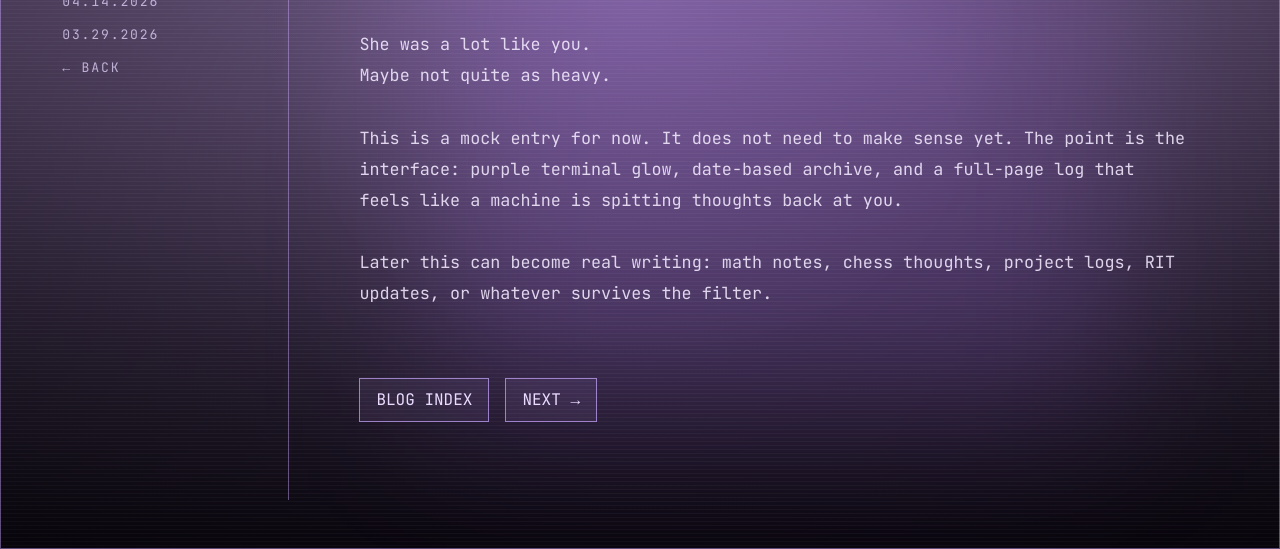
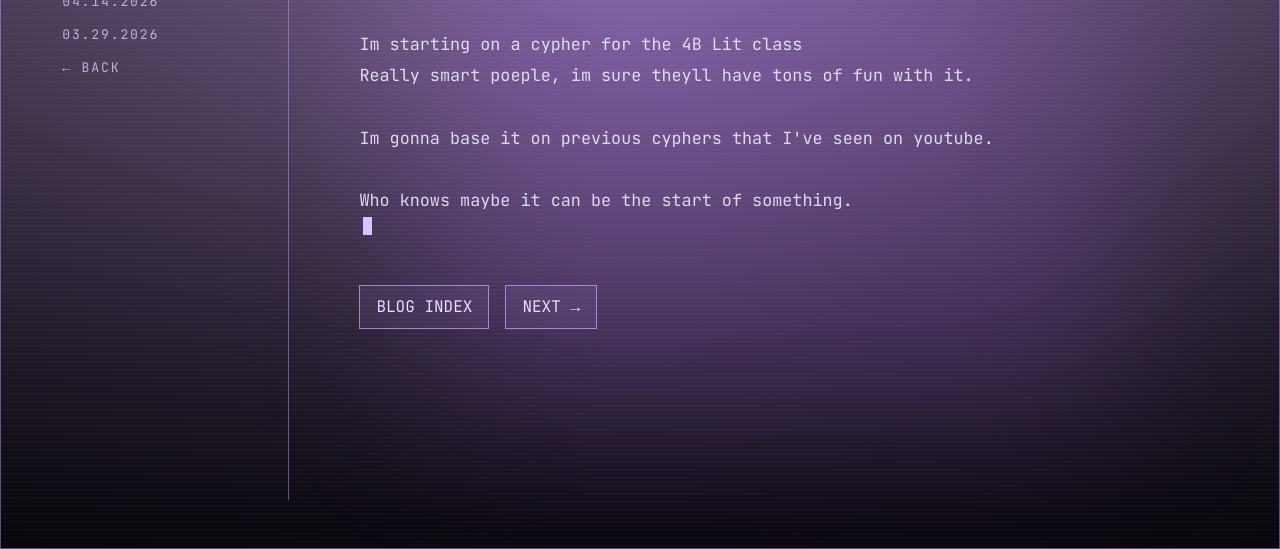
Before and after one commit to ThapaTheGreatest/Portfolio, a website: page blog-2026-04-27.html in a window 1280 px wide. Shown: the part 251-800 px from the top of the page. Drawn offline with nearby package versions, Linux system fonts and the light colour scheme.

Commit message:
Update blog title and initial entry content

```diff
--- a/blog-2026-04-27.html
+++ b/blog-2026-04-27.html
@@ -4,7 +4,7 @@
 <head>
   <meta charset="UTF-8" />
   <meta name="viewport" content="width=device-width, initial-scale=1.0" />
-  <title>Test Subject Notes — Prayash Thapa</title>
+  <title>Starting on a cypher — Prayash Thapa</title>
   <link rel="preconnect" href="https://fonts.googleapis.com" />
   <link rel="preconnect" href="https://fonts.gstatic.com" crossorigin />
   <link href="https://fonts.googleapis.com/css2?family=Cormorant+Garamond:ital,wght@0,300;0,400;0,600;1,300;1,400&family=JetBrains+Mono:wght@300;400;500&family=DM+Sans:wght@300;400;500&display=swap" rel="stylesheet" />
@@ -224,7 +224,7 @@
   </div>
 
   <script>
-    const text = "She was a lot like you.\nMaybe not quite as heavy.\n\nThis is a mock entry for now. It does not need to make sense yet. The point is the interface: purple terminal glow, date-based archive, and a full-page log that feels like a machine is spitting thoughts back at you.\n\nLater this can become real writing: math notes, chess thoughts, project logs, RIT updates, or whatever survives the filter.";
+    const text = "Im starting on a cypher for the 4B Lit class\nReally smart poeple, im sure theyll have tons of fun with it.\n\nIm gonna base it on previous cyphers that I've seen on youtube.\n\nWho knows maybe it can be the start of something.";
     const target = document.getElementById("terminal-text");
     let i = 0;
 
```
